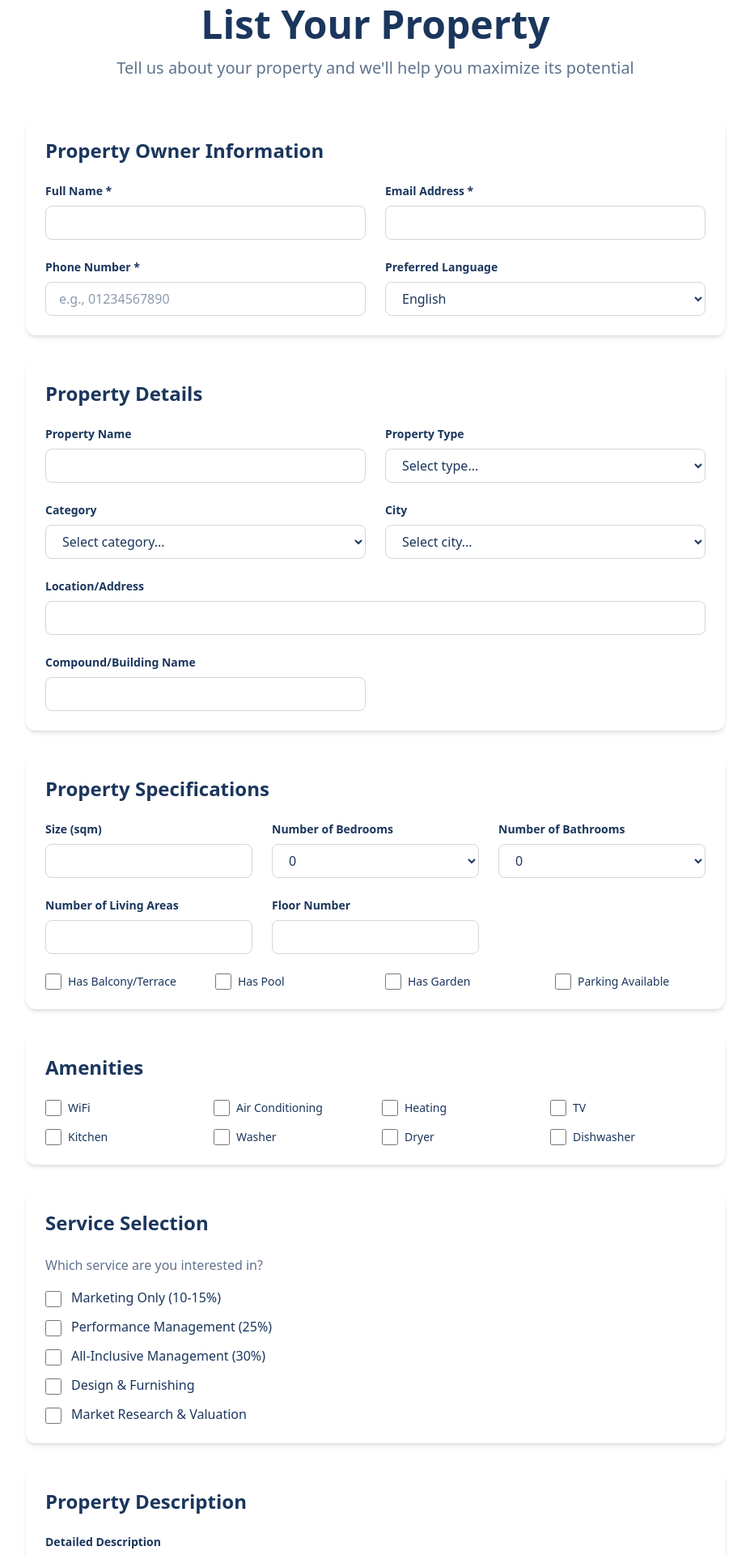
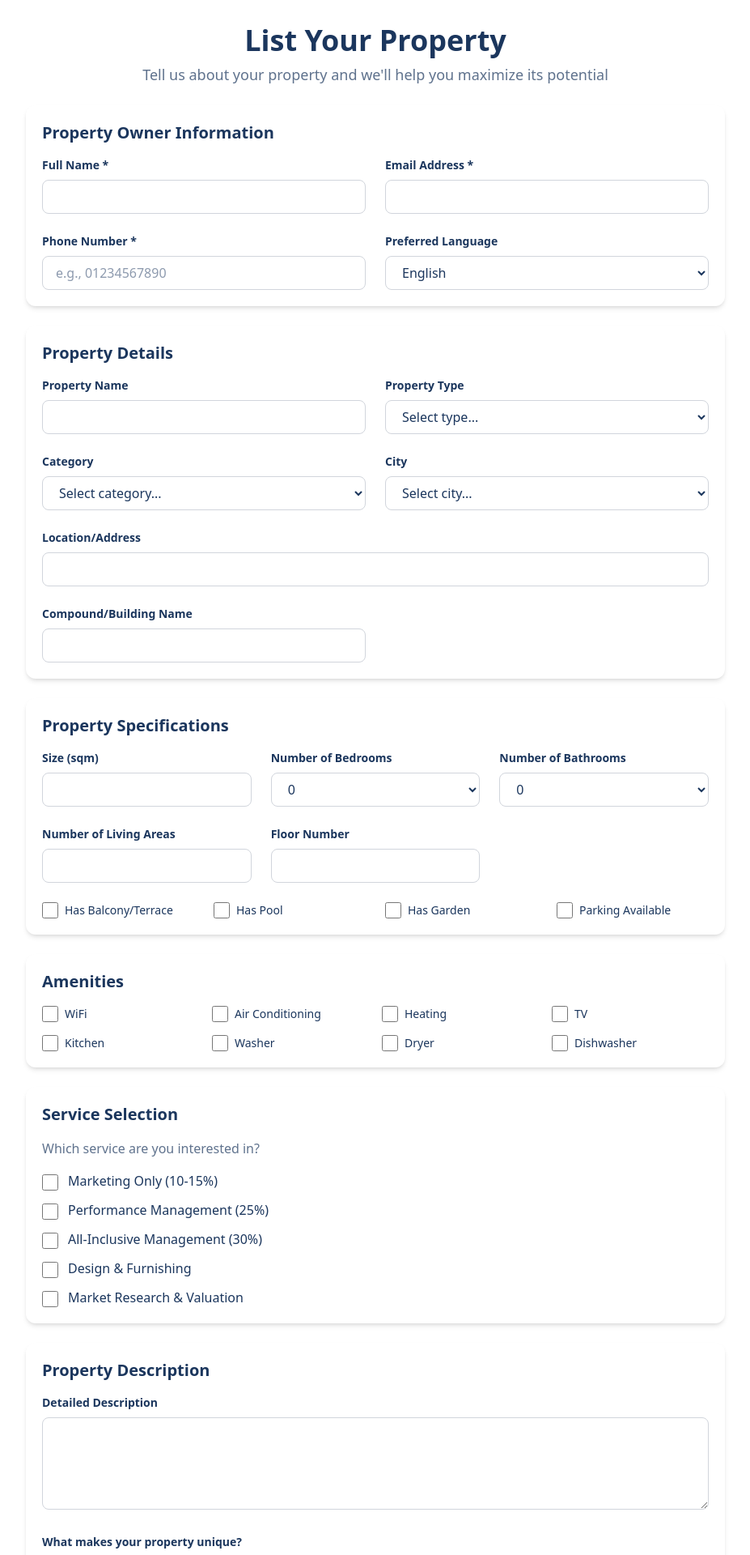
Before and after one commit to HASSANBOB533/property-mgtg-new, a Next.js app: page /en/list-property in a window 1280 px wide. Shown: the part 140-2060 px from the top of the page at 81% size, without its empty margins (176-1103 px from the left). Built offline with nearby package versions, Linux system fonts and the light colour scheme.

Commit message:
Reduce excessive white spaces on list-property page for better layout

```diff
--- a/components/PropertyForm.tsx
+++ b/components/PropertyForm.tsx
@@ -104,18 +104,18 @@ export default function PropertyForm() {
   }
 
   return (
-    <div className="container mx-auto px-4 max-w-4xl">
-      <div className="text-center mb-12">
-        <h1 className="text-4xl md:text-5xl font-bold text-dark-text mb-4">
+    <div className="container mx-auto px-4 max-w-4xl py-6">
+      <div className="text-center mb-6">
+        <h1 className="text-3xl md:text-4xl font-bold text-dark-text mb-2">
           {t('title')}
         </h1>
-        <p className="text-xl text-dark-text/70">{t('subtitle')}</p>
+        <p className="text-lg text-dark-text/70">{t('subtitle')}</p>
       </div>
 
-      <form onSubmit={handleSubmit} className="space-y-8">
+      <form onSubmit={handleSubmit} className="space-y-6">
         {/* Owner Information */}
-        <section className="bg-white rounded-xl p-6 shadow-md">
-          <h2 className="text-2xl font-bold text-dark-text mb-6">
+        <section className="bg-white rounded-xl p-5 shadow-md">
+          <h2 className="text-xl font-bold text-dark-text mb-4">
             {t('ownerInfo.title')}
           </h2>
           <div className="grid md:grid-cols-2 gap-6">
@@ -171,8 +171,8 @@ export default function PropertyForm() {
         </section>
 
         {/* Property Details */}
-        <section className="bg-white rounded-xl p-6 shadow-md">
-          <h2 className="text-2xl font-bold text-dark-text mb-6">
+        <section className="bg-white rounded-xl p-5 shadow-md">
+          <h2 className="text-xl font-bold text-dark-text mb-4">
             {t('propertyDetails.title')}
           </h2>
           <div className="grid md:grid-cols-2 gap-6">
@@ -262,8 +262,8 @@ export default function PropertyForm() {
         </section>
 
         {/* Property Specifications */}
-        <section className="bg-white rounded-xl p-6 shadow-md">
-          <h2 className="text-2xl font-bold text-dark-text mb-6">
+        <section className="bg-white rounded-xl p-5 shadow-md">
+          <h2 className="text-xl font-bold text-dark-text mb-4">
             {t('specifications.title')}
           </h2>
           <div className="grid md:grid-cols-3 gap-6">
@@ -347,8 +347,8 @@ export default function PropertyForm() {
         </section>
 
         {/* Amenities */}
-        <section className="bg-white rounded-xl p-6 shadow-md">
-          <h2 className="text-2xl font-bold text-dark-text mb-6">
+        <section className="bg-white rounded-xl p-5 shadow-md">
+          <h2 className="text-xl font-bold text-dark-text mb-4">
             {t('amenities.title')}
           </h2>
           <div className="grid md:grid-cols-4 gap-4">
@@ -370,8 +370,8 @@ export default function PropertyForm() {
         </section>
 
         {/* Service Selection */}
-        <section className="bg-white rounded-xl p-6 shadow-md">
-          <h2 className="text-2xl font-bold text-dark-text mb-6">
+        <section className="bg-white rounded-xl p-5 shadow-md">
+          <h2 className="text-xl font-bold text-dark-text mb-4">
             {t('services.title')}
           </h2>
           <p className="text-dark-text/70 mb-4">{t('services.question')}</p>
@@ -394,8 +394,8 @@ export default function PropertyForm() {
         </section>
 
         {/* Property Description */}
-        <section className="bg-white rounded-xl p-6 shadow-md">
-          <h2 className="text-2xl font-bold text-dark-text mb-6">
+        <section className="bg-white rounded-xl p-5 shadow-md">
+          <h2 className="text-xl font-bold text-dark-text mb-4">
             {t('description.title')}
           </h2>
           <div className="space-y-6">
@@ -423,8 +423,8 @@ export default function PropertyForm() {
         </section>
 
         {/* Current Status */}
-        <section className="bg-white rounded-xl p-6 shadow-md">
-          <h2 className="text-2xl font-bold text-dark-text mb-6">
+        <section className="bg-white rounded-xl p-5 shadow-md">
+          <h2 className="text-xl font-bold text-dark-text mb-4">
             {t('currentStatus.title')}
           </h2>
           <div className="space-y-6">
```
